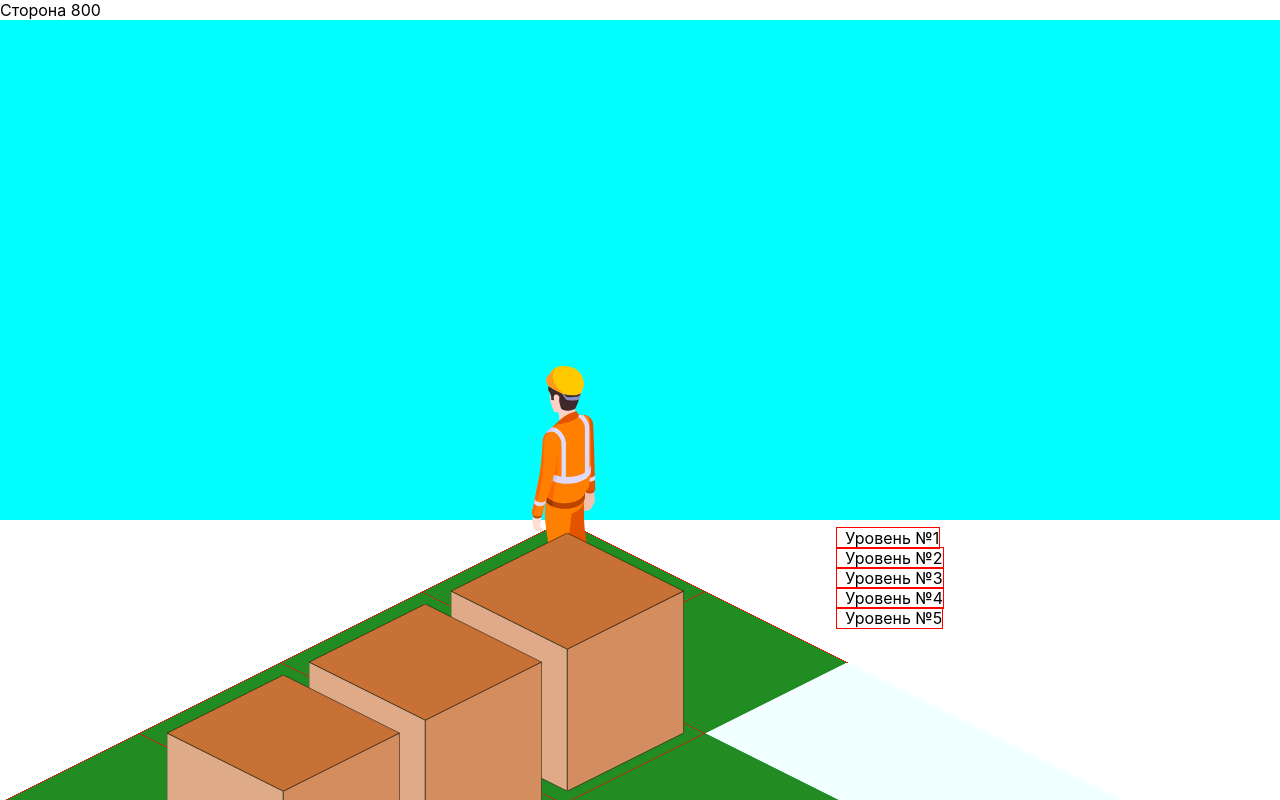
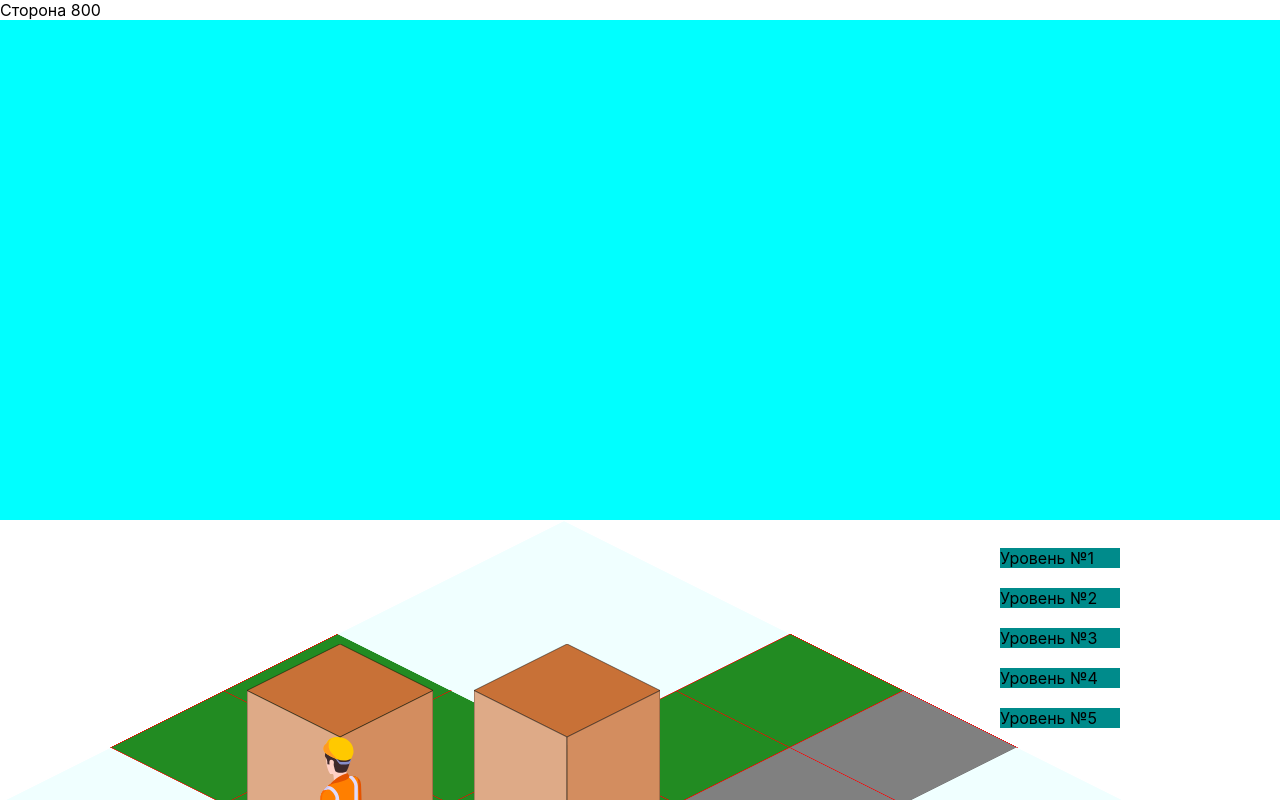
Before and after one commit to thepalemaster/web-sokoban, a React (Create React App) app: page / in a window 1280 px wide. Shown: the top 800 px of the page. Built offline with nearby package versions, Linux system fonts and the light colour scheme.

Commit message:
rework game state reducer

```diff
--- a/src/App.css
+++ b/src/App.css
@@ -54,6 +54,8 @@ html {
 
 .sokoban-movepad {
   position: absolute;
+  width: 30vh;
+  height: 30vh;
   display: grid;
   grid-template-areas:
     " . up  ."
@@ -90,24 +92,39 @@ html {
   grid-gap: 0.2rem;
   bottom: 0.5rem;
   left: 0.5rem;
+  width: 8vh;
+  height: 24vh;
 }
 
 .sokoban-chooser {
   position: absolute;
   top: 0.5rem;
   right: 0.5rem;
+  width: 15vh;
+  height: 15vh;
 }
 
 .sokoban-chooser input{
   appearance: none;
 }
 
-.sokoban-chooser label{
-  border: 1px solid red;
+.sokoban-chooser label {
+  display: block;
+}
+.sokoban-chooser div {
+  background-color: darkcyan;
 }
 
-.sokoban-chooser input:hover{
+.sokoban-chooser input:hover + div{
   background-color: coral;
+}
+
+.sokoban-chooser input:checked + div{
+  background-color: hotpink;
+}
+
+.sokoban-chooser input:active + div {
+  background-color: crimson;
 }
 
 .sokoban-button {
--- a/src/App.tsx
+++ b/src/App.tsx
@@ -11,7 +11,7 @@ export function App() {
   <div>
     Сторона {boardSize}
     <div style={{height: 500, backgroundColor: "cyan"}} ></div>
-    <Sokoban boardSize={boardSize} {...level} />
+    <Sokoban boardSize={boardSize} width={document.documentElement.clientWidth} height={document.documentElement.clientHeight} />
     <div style={{height: 500, backgroundColor: "cornflowerblue"}} ></div>
   </div>
   );
--- a/src/CommandButtons.tsx
+++ b/src/CommandButtons.tsx
@@ -14,7 +14,7 @@ export function CommandButtons(props: CommandButtonsProps) {
     height: props.size * 1.5,
   };
   return (
-    <div style={buttonsStyle} className="sokoban-commands">
+    <div className="sokoban-commands">
       <button className="sokoban-button"
         onClick={() => {setHelpVisibility(true)}}
       >
--- a/src/GameObjects.tsx
+++ b/src/GameObjects.tsx
@@ -7,7 +7,6 @@ import { WorkerObject } from "./WorkerObject";
 type GameObjectsProps = {
   state: GameState;
   step: number;
-  levelID: number;
   boxHandler: React.MouseEventHandler<HTMLDivElement>;
   workerHandler: React.MouseEventHandler<HTMLDivElement>;
 };
@@ -40,12 +39,12 @@ type ViewState = {
 type MoveStep = -1 | 1;
 
 export function GameObjects(props: GameObjectsProps) {
-  const prevProps = useRef({level: props.levelID, step: props.step, index: props.state.workerIndex});
+  const prevProps = useRef({level: props.state.initalLevel, step: props.step, index: props.state.workerIndex});
   const viewState = useRef(initViewState(props));
-  if (prevProps.current.step !== props.step || prevProps.current.level !== props.levelID) {
+  if (prevProps.current.step !== props.step || prevProps.current.level !== props.state.initalLevel) {
     viewState.current = initViewState(props);
     prevProps.current.step = props.step;
-    prevProps.current.level = props.levelID;
+    prevProps.current.level = props.state.initalLevel;
   } else {
     switch (props.state.lastMove.status) {
       case "nomove":
@@ -98,70 +97,6 @@ export function GameObjects(props: GameObjectsProps) {
     </div>
   );
 }
-
-
-
-
-
-export function GameObjects1(props: GameObjectsProps) {
-  const [prevProps, updateProps] = useState({level: props.levelID, step: props.step});
-  const [state, setState] = useState(initViewState(props))
-  if (prevProps.step !== props.step || prevProps.level !== props.levelID) {
-    setState(initViewState(props));
-    updateProps({level: props.levelID, step: props.step});
-  } else {
-    switch (props.state.lastMove.status) {
-      case "nomove":
-        const worker = { ...state.viewOrder[
-          state.viewWorkerIndex
-        ] as WorkerItem, direction: props.state.lastMove.worker};
-        const viewOrder = [...state.viewOrder];
-        viewOrder[state.viewWorkerIndex] = worker;
-        setState({...state, viewOrder})
-        break;
-      case "normal":
-        setState(getStateWithChanges(props, state));
-        break;
-      case "reset":
-        setState(initViewState(props));
-        break;
-    }
-  }
-  return (
-    <div className="sokoban-objects">
-      {state.viewOrder.map((item) => {
-        switch (item.type) {
-          case "box":
-            return (
-              <BoxObject
-                key={item.id}
-                x={item.x}
-                y={item.y}
-                placed={item.placed}
-                scale={props.step}
-                onClick={props.boxHandler}
-              />
-            );
-            break;
-          case "worker":
-            return (
-              <WorkerObject
-                key={-1}
-                x={item.x}
-                y={item.y}
-                direction={item.direction}
-                scale={props.step}
-                onClick={props.workerHandler}
-              />
-            );
-            break;
-        }
-      })}
-    </div>
-  );
-}
-
-
 
 function initViewState(props: GameObjectsProps) {
   const maxSize = Math.max(
@@ -230,27 +165,6 @@ function applyChanges(props: GameObjectsProps, viewState: ViewState) {
     );
   }
   applyViewOrder(props, viewState);
-}
-
-function getStateWithChanges(props: GameObjectsProps, viewState: ViewState) {
-  const newState = {...viewState, reviousStateIndex: props.state.workerIndex};
-  const worker = {...viewState.viewOrder[viewState.viewWorkerIndex] as WorkerItem,
-    direction: props.state.lastMove.worker};
-  [worker.x, worker.y] = newCoordinates(
-    props.state.lastMove.worker,
-    props.step,
-    worker
-  );
-  if (props.state.lastMove.box !== null) {
-    const box = {...viewState.orderByID[props.state.lastMove.box]};
-    [box.x, box.y] = newCoordinates(
-      props.state.lastMove.worker,
-      props.step,
-      box
-    );
-  }
-  applyViewOrder(props, newState);
-  return newState;
 }
 
 function applyViewOrder(props: GameObjectsProps, viewState: ViewState) {
--- a/src/LevelChooser.tsx
+++ b/src/LevelChooser.tsx
@@ -1,24 +1,21 @@
 import React from "react";
 import { Level } from "./levels";
+import { GameAction } from "./setupState";
 
 type LevelChooserProps = {
   levels: Array<Level>,
-  size: number,
-  chooseFn: (event: React.ChangeEvent<HTMLInputElement>)=>void
+  chooseFn: React.Dispatch<GameAction>
 }
 
 export function LevelChooser (props: LevelChooserProps) {
   const levelList = props.levels.map((item, index)=>
-    <div key={index}>
-      <label>
-        <input value={index} name="level" onChange={props.chooseFn} type="radio"/>
-        Уровень №{index + 1}
+      <label key={index}>
+        <input value={index} name="level" onChange={event=>props.chooseFn({type:"new", payload: parseInt(event.target.value)})} type="radio"/>
+        <div>Уровень №{index + 1}</div>
       </label>
-    </div>
   );
-  const style = {width: props.size *4, height: props.size * 2,}
   return (
-  <div className="sokoban-chooser" style={style}>
+  <div className="sokoban-chooser">
     {levelList}
   </div>
   );
--- a/src/MoveButtons.tsx
+++ b/src/MoveButtons.tsx
@@ -5,7 +5,6 @@ import { GameAction } from "./setupState";
 type MoveButtonsProps = {
   size: number,
   dispatcher: React.Dispatch<GameAction>,
-  additionalAction: ()=>void
 };
 
 export function MoveButtons(props: MoveButtonsProps) {
@@ -15,10 +14,10 @@ export function MoveButtons(props: MoveButtonsProps) {
   };
   const clickHandler = (action: Direction) => {
     props.dispatcher({ type: action });
-    props.additionalAction();
+    props.dispatcher({type: "noeffect"});
   }
   return (
-    <div style={moveButtonsStyle} className="sokoban-movepad isomeric">
+    <div className="sokoban-movepad isomeric">
       <button
         onClick={()=>{clickHandler("N")}}
         className="sokoban-button sokoban-button-up"
--- a/src/Sokoban.tsx
+++ b/src/Sokoban.tsx
@@ -1,8 +1,7 @@
-import React, {useEffect, useRef} from 'react';
-import {useState, useReducer} from 'react';
+import React, {useEffect, useRef, useState, useReducer} from 'react';
 import {levels, Level} from './levels';
 import {GameObjects} from './GameObjects';
-import {setupState, initState, getStateCoordX, getStateCoordY, toIndex} from './setupState';
+import {setupState, initState, getStateCoordX, getStateCoordY, isHighlight ,toIndex, GameState} from './setupState';
 import {GameBoard} from './GameBoard'
 import {MoveButtons} from './MoveButtons';
 import {CommandButtons} from './CommandButtons';
@@ -10,37 +9,28 @@ import {offsetBoxToBase} from './BoxImage';
 import {DestinationPos, getDirection, adjacentCellList} from './pathFinder';
 import {Highlight, HighlightObject, checkHighlighte, getPathWithBox, getPath} from './gameObjectsHelpers';
 
-import {updateUI, initStateUI} from './sokobanReducer';
 import { LevelChooser } from './LevelChooser';
 
-export type SokobanProps = {boardSize: number};
+export type SokobanProps = {boardSize: number, height: number, width: number};
 
 export function Sokoban(props: SokobanProps) {
-    const [levelIndex, setLevelIndex] = useState(2);
-    const currentLevel = levels[levelIndex];
-    const step = props.boardSize / 1.41 / (2 * Math.max(currentLevel.field.heigth, currentLevel.field.width));
-    const [state, dispatch] = useReducer(setupState, levels[2], initState);
-    const [stateUI, handlerFn] = useReducer(updateUI, state, initStateUI);
-    const [target, setTarget] = useState<DestinationPos>(null);
-    const [highlightedCell, setHighlightedCell] = useState<Highlight>(null);
-    const [index, setIndex] = useState(0);
+    const [state, dispatch] = useReducer(setupState, 0, initState);
+    const maxBoardSize= Math.max(state.initalLevel.field.heigth, state.initalLevel.field.width);
+    const step = props.boardSize / 1.41 / (2 * Math.max(state.initalLevel.field.heigth, state.initalLevel.field.width));
     const mainBox = useRef<HTMLDivElement>(null);
-    const maxBoardSize= Math.max(state.initalLevel.field.heigth, state.initalLevel.field.width);
 
     useEffect(()=>{
         const {x, y} = state.field[state.workerIndex];
-        if(target === null ||
-            x !== target[index]?.x || y !== target[index].y) {
+        if(!state.effectUI || !("path" in state.effectUI)) {
             return;
         }
+        const target = state.effectUI
         const timeoutID = setTimeout(()=>{
-            if (target.length <= index + 1) {
-                setIndex(0);
-                setTarget(null);
+            const pos = target.next()
+            if (!pos) {
                 return;
             }
-            dispatch({type: getDirection(target[index], target[index + 1])});
-            setIndex(i=>i+1);
+            dispatch({type: getDirection({x, y}, pos)});
         }, 300);
         return ()=> {
             clearTimeout(timeoutID);
@@ -65,13 +55,8 @@ export function Sokoban(props: SokobanProps) {
                 return;
         }
         event.preventDefault();
-        clearPath();
-    }
-
-    const clearPath = () => {
-        setHighlightedCell(null);
-        setTarget(null);
-        setIndex(0);
+        event.stopPropagation();
+        dispatch({type: "noeffect"});
     }
 
     const mouseHandler = (event: React.MouseEvent) => {
@@ -86,15 +71,13 @@ export function Sokoban(props: SokobanProps) {
         }
         const targetX = getStateCoordX(x, y, step, maxBoardSize);
         const targetY = getStateCoordY(x, y, step, maxBoardSize);
-        console.log(targetX, targetY);
-        console.log("coords", x, y)
-        if (checkHighlighte({x: targetX, y: targetY}, highlightedCell)) {
-            setTarget(getPathWithBox(state,{x:targetX, y:targetY}, highlightedCell));
+        const target = {x: targetX, y: targetY};
+        if (isHighlight(state.effectUI) && checkHighlighte(target, state.effectUI)) {
+            console.log("HIGH!!", state)
+            dispatch({type: "push", payload: target})
         } else {
-            setTarget(getPath(state, {x:targetX, y:targetY}));
+            dispatch({type:"path", payload: target})
         }
-        setHighlightedCell(null);
-        setIndex (0);
     }
 
     const mouseBoxHandler = (event: React.MouseEvent) => {
@@ -116,13 +99,7 @@ export function Sokoban(props: SokobanProps) {
         y = y - event.nativeEvent.offsetY + offsetBoxY;
         const targetX = getStateCoordX(x, y, step, maxBoardSize);
         const targetY = getStateCoordY(x, y, step, maxBoardSize);
-        console.log(targetX, targetY);
-        const boxCell = state.field[toIndex(targetX, targetY, state.initalLevel.field.width)];
-        if (boxCell.box === null) return;
-        const adjacentCells: HighlightObject = adjacentCellList(state, {x: targetX, y: targetY});
-        setHighlightedCell({entry: {x: targetX, y: targetY}, directions: adjacentCells});
-        setTarget(null);
-        setIndex(0);
+        dispatch({type: "box", payload: {x: targetX, y: targetY}})
     }
 
     const mouseWorkerHandler = (event: React.MouseEvent) => {
@@ -132,21 +109,32 @@ export function Sokoban(props: SokobanProps) {
         }
         event.stopPropagation()
         event.preventDefault()
-        clearPath();
     }
 
-    const chooseHandler = (event: React.ChangeEvent<HTMLInputElement>) => {
-        dispatch({type:"new", payload: levels[+event.target.value]})
-        setLevelIndex(+event.target.value);
-    }
-    const stl = {height: props.boardSize / 1.41, width: props.boardSize * 1.41}
+    const stl = getSizeBox(props.width, props.height);
+    const highlight = isHighlight(state.effectUI) ? state.effectUI : null;
     return (
         <div className="sokoban-main" style={stl} ref={mainBox} tabIndex={0} onKeyDown={keyArrowHandler}>
-            <LevelChooser levels={levels} chooseFn={chooseHandler} size={step}/>
-            <GameBoard size={props.boardSize} highlight={highlightedCell} {...currentLevel.field} onClick={mouseHandler} />
-            <GameObjects levelID={levelIndex} workerHandler={mouseWorkerHandler} boxHandler={mouseBoxHandler} state={state} step={step} />
-            <MoveButtons dispatcher={dispatch} size={step * 4} additionalAction={clearPath}/>
+            <LevelChooser levels={levels} chooseFn={dispatch}/>
+            <GameBoard size={props.boardSize} highlight={highlight} {...state.initalLevel.field} onClick={mouseHandler} />
+            <GameObjects workerHandler={mouseWorkerHandler} boxHandler={mouseBoxHandler} state={state} step={step} />
+            <MoveButtons dispatcher={dispatch} size={step * 4}/>
             <CommandButtons dispatcher={dispatch} size={step * 2}/>
         </div>
     )
 }
+
+
+function getSizeBox (width: number, height: number) {
+    if (width > height) {
+        return {
+            height: height / 1.41,
+            width: height * 1.41
+        }
+    } else {
+        return {
+            height: width / 2,
+            width: width / 1.41
+        }
+    }
+}
--- a/src/gameObjectsHelpers.ts
+++ b/src/gameObjectsHelpers.ts
@@ -1,13 +1,11 @@
 
 import {GameState} from './setupState';
 import {Direction} from './levels';
-
 import {Position, pathFinder} from './pathFinder';
 
 export type HighlightObject = {
   [K in Direction]: number
 }
-
 
 export type Highlight = {entry: Position, directions: HighlightObject}|null;
 
@@ -34,7 +32,7 @@ export function getPath(state: GameState, target: Position) {
 export function getPathWithBox(state: GameState, target: Position, highlight: Highlight) {
   if (!highlight) return null;
   let boxMove: Array<Position> = [];
-  const pushPosition = highlight.entry;
+  const pushPosition = {...highlight.entry};
   if (target.x === highlight.entry.x) {
       let delta = target.y - highlight.entry.y;
       if (delta > 0) {
@@ -64,7 +62,5 @@ export function getPathWithBox(state: GameState, target: Position, highlight: Hi
   }
   const result = getPath(state, pushPosition);
   result?.push(...boxMove);
-  console.log(result);
-  console.log(boxMove);
   return result;
 }
--- a/src/pathFinder.ts
+++ b/src/pathFinder.ts
@@ -39,7 +39,6 @@ export function adjacentCellList (state: GameState, position: Position) {
     }
     return result;
 }
-
 
 export function checkPath (state: GameState, target: Position, path: Array<Position>): boolean  {
     const current = path.at(-1);
--- a/src/setupState.ts
+++ b/src/setupState.ts
@@ -1,4 +1,10 @@
-import {Level, Direction, Cell} from "./levels";
+import {Highlight, getPathWithBox} from "./gameObjectsHelpers";
+import {Level, Direction, Cell, levels} from "./levels";
+import {DestinationPos, adjacentCellList, Position} from "./pathFinder";
+
+import {HighlightObject, getPath} from './gameObjectsHelpers'
+
+
 
 type GameCell = {
     type: Cell,
@@ -6,6 +12,12 @@ type GameCell = {
     x: number,
     y: number
 }
+
+type EffectUI = null | {
+    path: DestinationPos,
+    index: number,
+    next: ()=> Position | null
+} | Highlight
 
 export type MoveResult = {
     box: null | number,
@@ -19,6 +31,7 @@ type Solution = {
 }
 
 export type GameState = {
+    effectUI: EffectUI,
     initalLevel: Level,
     lastMove: MoveResult,
     workerIndex: number,
@@ -29,12 +42,32 @@ export type GameState = {
 }
 
 export type GameAction = {
-    type: Direction | "undo" | "reset"
-} | NewLevelAction
+    type: Direction | "undo" | "reset" | "noeffect"
+} | NewLevelAction | BoxAction | PathAction | PushAction
 
 type NewLevelAction = {
     type: "new",
-    payload: Level
+    payload: number
+}
+
+type BoxAction = {
+    type: "box",
+    payload: {x: number, y: number}
+}
+
+type PushAction = {
+    type: "push",
+    payload: {x: number, y: number}
+}
+
+type PathAction = {
+    type: "path",
+    payload: {x: number, y: number}
+}
+
+export function isHighlight (effect: EffectUI): effect is Highlight {
+    if (!effect) return false;
+    return "entry" in effect;
 }
 
 export function setupState (state: GameState, action: GameAction): GameState {
@@ -50,8 +83,7 @@ export function setupState (state: GameState, action: GameAction): GameState {
             }
             break;
         case "reset":
-            console.log(initState(state.initalLevel))
-            return initState(state.initalLevel);
+            return createState(state.initalLevel);
             break;
         case "undo":
             const prevState = state.prevStates.pop();
@@ -65,12 +97,61 @@ export function setupState (state: GameState, action: GameAction): GameState {
         case "new":
             return initState(action.payload);
             break;
+        case "box":
+            const index = toIndex(action.payload.x, action.payload.y, state.initalLevel.field.width);
+            const boxCell = state.field[index];
+            if (boxCell.box === null) return state;
+            const adjacentCells: HighlightObject = adjacentCellList(state, action.payload);
+            console.log(state.effectUI)
+            return {...state, effectUI: {entry: action.payload, directions: adjacentCells}};
+            break;
+        case "path":
+            const activePath = {
+                path: getPath(state, action.payload),
+                index: 1,
+                next(){
+                    if (this.path && this.path.length > this.index) {
+                        return this.path[this.index++]
+                    } else {
+                        return null;
+                    }
+                }
+            }
+            return {...state, effectUI: activePath};
+        case "noeffect":
+            return {...state, effectUI: null}
+            break;
+        case "push":
+            if(isHighlight(state.effectUI)) {
+                const activePath = {
+                    path: getPathWithBox(state, action.payload, state.effectUI),
+                    index: 1,
+                    next(){
+                        if (this.path && this.path.length > this.index) {
+                            return this.path[this.index++]
+                        } else {
+                            return null;
+                        }
+                    }
+                }
+                return {...state, effectUI: activePath};
+            } else {
+                return state;
+            }
+            break;
+        default:
+            return state;
     }
-    return state;
 }
 
-export function initState (initalLevel: Level) {
+
+export function initState (levelID: number) {
+    return createState(levels[levelID]);
+}
+
+function createState(initalLevel: Level) {
     const state: GameState = {
+        effectUI: null,
         initalLevel,
         lastMove: {worker: initalLevel.worker.direction, box: null, status: "reset"},
         field: initalLevel.field.cells.map((item, index)=>(
@@ -101,7 +182,7 @@ export function initState (initalLevel: Level) {
     return state;
 }
 
-function setupDirection (state: GameState, direction: Direction): GameState{
+function setupDirection(state: GameState, direction: Direction): GameState{
     let newWorkerIndex = state.workerIndex;
     let newBoxIndex;
     state.prevStates.push(state);
@@ -192,7 +273,6 @@ function checkPossibleMove(state: GameState, direction: Direction) {
     if (cell.box !== null) {
         if (boxX < 1 || boxX > state.initalLevel.field.width ||
             boxY < 1 || boxY > state.initalLevel.field.heigth) return false;
-
         const boxCell = state.field[toIndex(boxX, boxY, state.initalLevel.field.width)];
         if (invalidCell(boxCell)) return false;
     }
```
Also changed, not shown: src/sokobanReducer.ts (deleted, +0 -18 lines).
